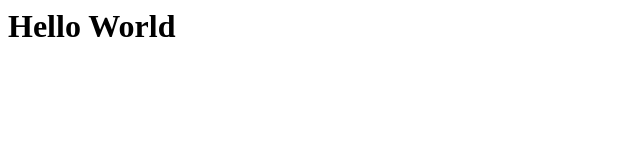
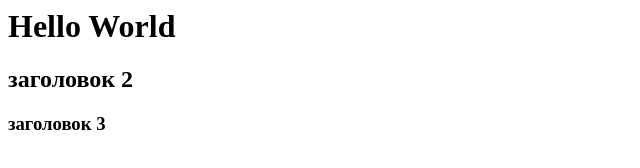
Before and after one commit to dima2700/dip.github.io, a plain HTML site: page index.html in a window 1280 px wide. Shown: the whole page, without its empty margins (0-640 px from the left). Drawn offline with Linux system fonts and the light colour scheme.

Commit message:
Update index.html

```diff
--- a/index.html
+++ b/index.html
@@ -1,9 +1,18 @@
 <html>
 <head>
+<title>
+    название сайта
+</title>
 </head>
 <body>
 <h1>
     Hello World
 </h1>
+<h2>
+заголовок 2
+</h2>
+<h3>
+заголовок 3
+</h3>
 </body>
 </html>
```
